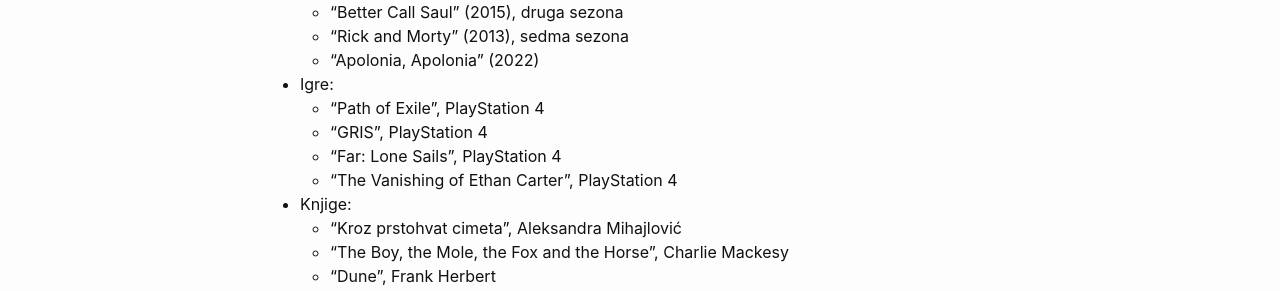
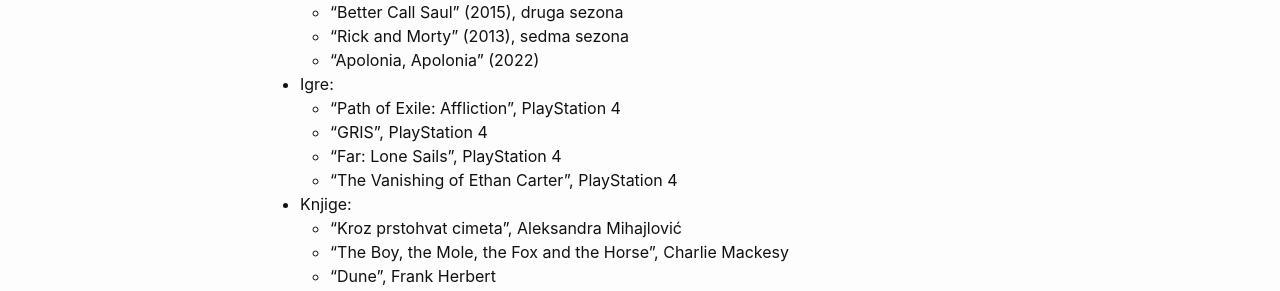
Before and after one commit to factualFossa/factualfossa.github.io, a Jekyll site: the page built from sada.markdown, in a window 1280 px wide. Shown: the part 257-548 px from the top of the page. Built offline with Jekyll 4.4.1, drawn with Linux system fonts in a browser that asks for light colours.

Commit message:
Ažuriranje Sada.

```diff
--- a/sada.markdown
+++ b/sada.markdown
@@ -12,7 +12,7 @@
   - "Apolonia, Apolonia" (2022)
 
 - Igre:
-  - "Path of Exile", PlayStation 4
+  - "Path of Exile: Affliction", PlayStation 4
   - "GRIS", PlayStation 4
   - "Far: Lone Sails", PlayStation 4
   - "The Vanishing of Ethan Carter", PlayStation 4
```
